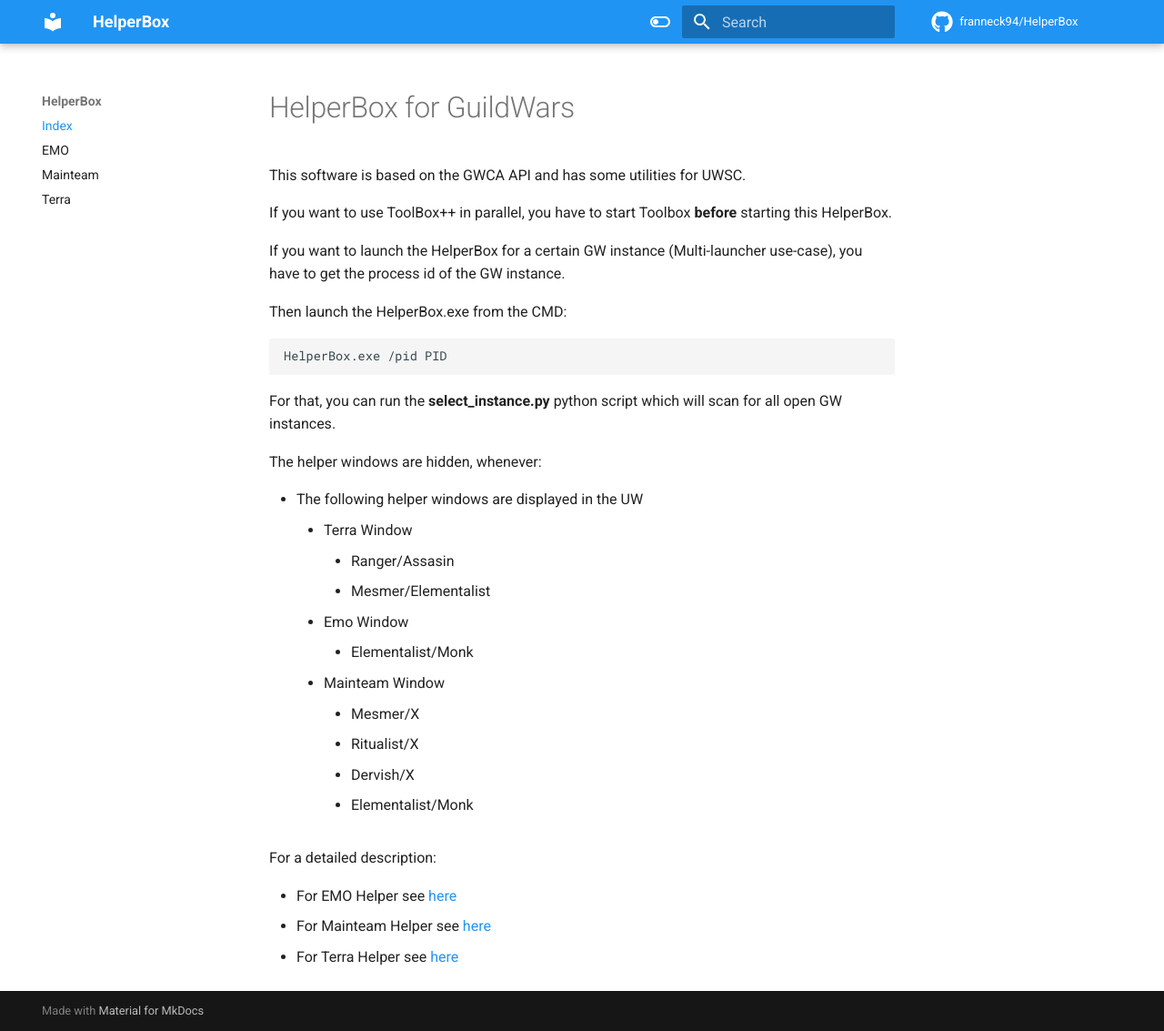
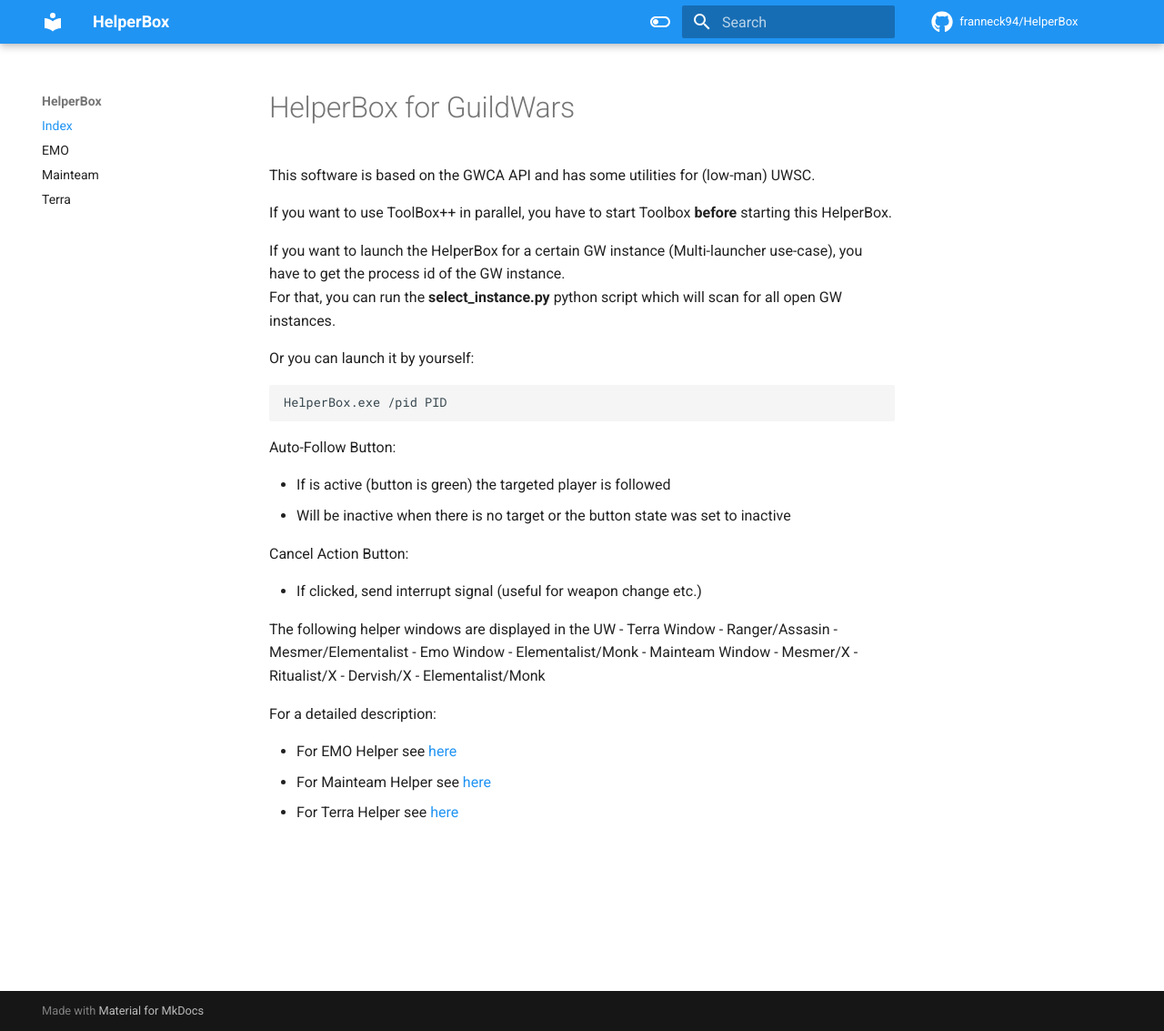
Before and after one commit to franneck94/HelperBox, an MkDocs documentation site: the page built from docs/index.md, in a window 1280 px wide and 1133 px high. Shown: the whole window at 91% size. Built offline with MkDocs 1.6.1 and Material for MkDocs 9.7.7, drawn with Linux system fonts in a browser that asks for light colours; comment, search, counter and statistics services are not loaded.

Commit message:
updated doc

````diff
--- a/docs/index.md
+++ b/docs/index.md
@@ -1,32 +1,38 @@
 # HelperBox for GuildWars
 
-This software is based on the GWCA API and has some utilities for UWSC.
+This software is based on the GWCA API and has some utilities for (low-man) UWSC.
 
 If you want to use ToolBox++ in parallel, you have to start Toolbox **before** starting this HelperBox.
 
 If you want to launch the HelperBox for a certain GW instance (Multi-launcher use-case), you have to get the process id of the GW instance.
+For that, you can run the **select_instance.py** python script which will scan for all open GW instances.
 
-Then launch the HelperBox.exe from the CMD:
+Or you can launch it by yourself:
 
 ```bash
 HelperBox.exe /pid PID
 ```
 
-For that, you can run the **select_instance.py** python script which will scan for all open GW instances.
+Auto-Follow Button:
 
-The helper windows are hidden, whenever:
+- If is active (button is green) the targeted player is followed
+- Will be inactive when there is no target or the button state was set to inactive
 
-- The following helper windows are displayed in the UW
-    - Terra Window
-        - Ranger/Assasin
-        - Mesmer/Elementalist
-    - Emo Window
-        - Elementalist/Monk
-    - Mainteam Window
-        - Mesmer/X
-        - Ritualist/X
-        - Dervish/X
-        - Elementalist/Monk
+Cancel Action Button:
+
+- If clicked, send interrupt signal (useful for weapon change etc.)
+
+The following helper windows are displayed in the UW
+- Terra Window
+    - Ranger/Assasin
+    - Mesmer/Elementalist
+- Emo Window
+    - Elementalist/Monk
+- Mainteam Window
+    - Mesmer/X
+    - Ritualist/X
+    - Dervish/X
+    - Elementalist/Monk
 
 For a detailed description:
 
````
